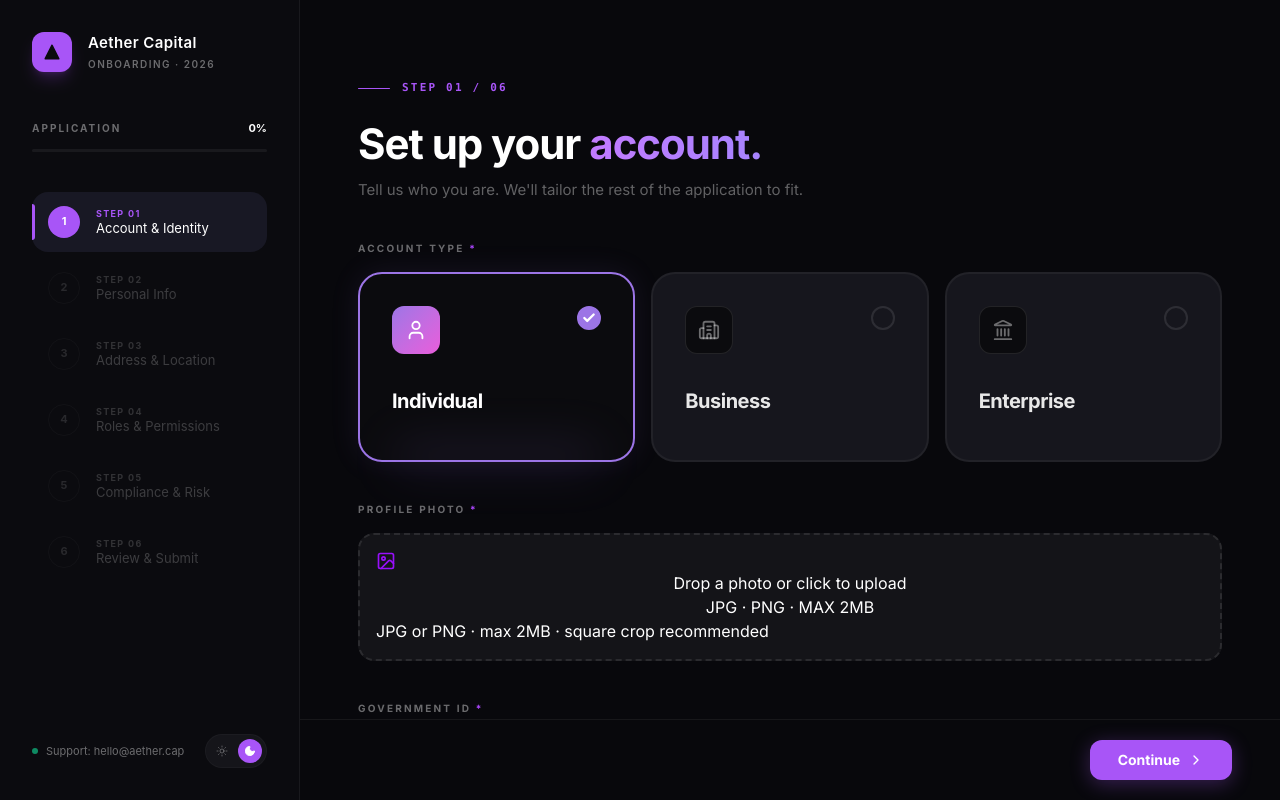
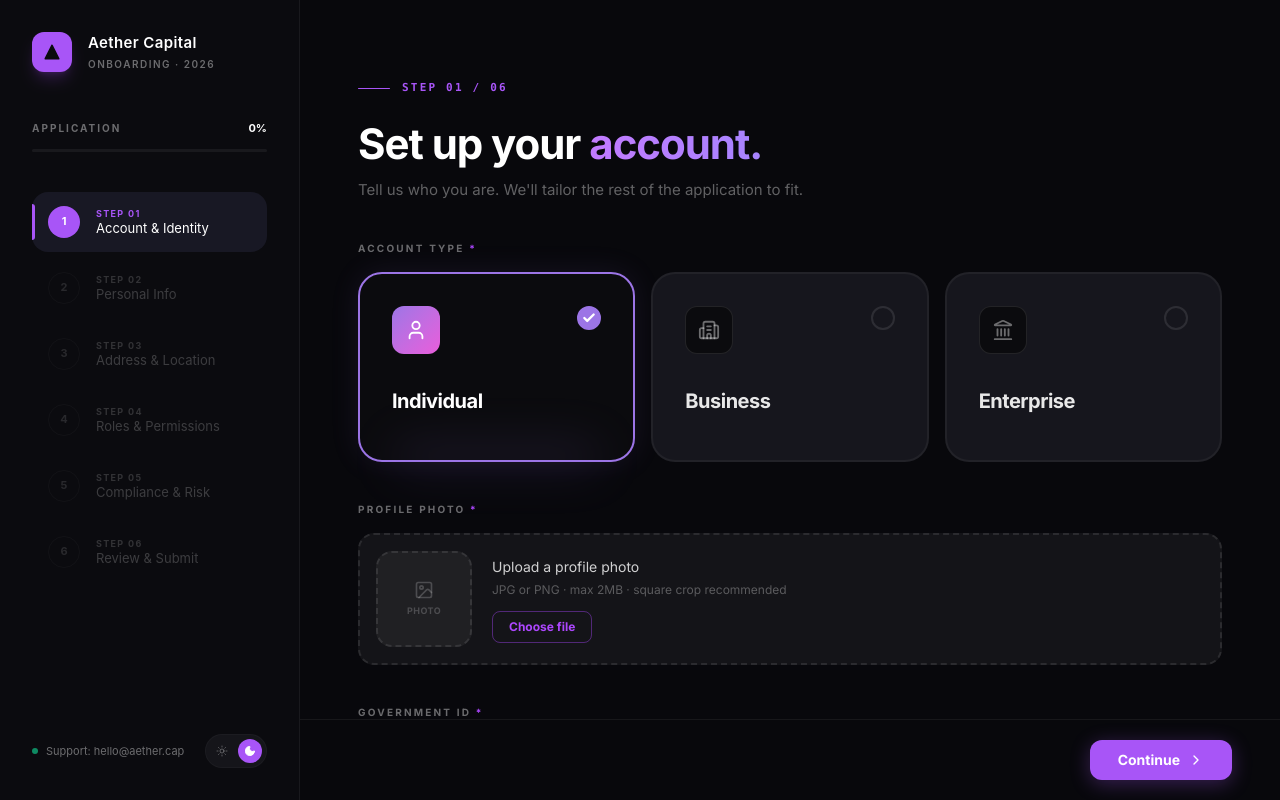
Before and after one commit to BeautyMauryaa/AetherCapital, a React (Vite) app in the folder client/: page / in a window 1280 px wide. Built offline with nearby package versions, Linux system fonts and the light colour scheme.

Commit message:
Refactor FileUpload for immediate file upload and preview
Refactor FileUpload component to improve file handling and upload process. Added immediate upload on file selection and enhanced preview functionality.

```diff
--- a/client/src/features/onboarding/components/FileUpload.jsx
+++ b/client/src/features/onboarding/components/FileUpload.jsx
@@ -1,66 +1,223 @@
-import React, { useRef, useState, useEffect } from "react"; // Added useEffect here
-import { Image as ImageIcon, CreditCard, CheckCircle2 } from "lucide-react";
+// src/features/onboarding/components/FileUpload.jsx
+// FIX 3: Image files upload to /api/upload/image immediately on selection.
+//         Drive URL stored in formData — submit only sends the URL, not the binary.
+
+import React, { useRef, useState, useEffect } from "react";
+import { Image as ImageIcon, CreditCard, CheckCircle2, X, Loader2, AlertCircle } from "lucide-react";
 import { useTheme } from "@/context/ThemeContext";
 import { useOnboardingStore } from "@/app/store/onboarding.store";
+import { fileStore } from "@/app/store/fileStore.js";
+import { uploadImage, uploadDocument } from "@/services/api.service";
 
 const FileUpload = ({
-  variant = "photo",
-  sublabel = null,
-  accept = "image/*",
+  variant   = "photo",
+  sublabel  = null,
+  accept    = "image/*",
   helperText = null,
-  fieldName, // "profileImage" | "idFront" | "idBack"
+  fieldName,
 }) => {
-  const [file, setFile] = useState(null);
-  const [isDragging, setIsDragging] = useState(false);
-  const fileInputRef = useRef(null);
-  const { theme } = useTheme();
-  const isDark = theme === "dark";
+  const { theme }                     = useTheme();
+  const isDark                        = theme === "dark";
+  const { updateForm, formData }      = useOnboardingStore();
+  const fileInputRef                  = useRef(null);
 
-  // FIX: Destructure formData here so it's available for the useEffect
-  const { updateForm, formData } = useOnboardingStore();
+  const [file,        setFile]        = useState(() => fileStore.get(fieldName) ?? null);
+  const [preview,     setPreview]     = useState(formData[`${fieldName}__preview`] || null);
+  const [isUploading, setIsUploading] = useState(false);
+  const [uploadError, setUploadError] = useState(null);
 
-  // This syncs the local state with the global store (useful for 'Back' button)
+  // Restore preview from existing file on mount
   useEffect(() => {
-    if (formData && formData[fieldName] && !file) {
-      setFile(formData[fieldName]);
+    const existing = fileStore.get(fieldName);
+    if (existing instanceof File && existing.type.startsWith("image/")) {
+      const reader = new FileReader();
+      reader.onload = (e) => setPreview(e.target.result);
+      reader.readAsDataURL(existing);
     }
-  }, [formData, fieldName, file]);
+  }, [fieldName]);
 
-  const handleFile = (f) => {
+  const handleFile = async (f) => {
     if (!f) return;
+
+    // Show file + preview immediately for good UX
     setFile(f);
-    if (fieldName) {
-      updateForm({ [fieldName]: f });
+    setUploadError(null);
+
+    if (f.type.startsWith("image/")) {
+      const reader = new FileReader();
+      reader.onload = (e) => {
+        setPreview(e.target.result);
+        updateForm({ [`${fieldName}__preview`]: e.target.result });
+      };
+      reader.readAsDataURL(f);
+    } else {
+      setPreview(null);
+    }
+
+    // ── Upload to separate API immediately (FIX 3) ────────────────────────────
+    setIsUploading(true);
+    try {
+      const isImage = f.type.startsWith("image/");
+      const result  = isImage ? await uploadImage(f) : await uploadDocument(f);
+
+      // Store Drive URL in formData — submit will use this, not the binary
+      updateForm({
+        [fieldName]: f,
+        [`${fieldName}__name`]:      f.name,
+        [`${fieldName}__driveUrl`]:  result.url,
+        [`${fieldName}__viewLink`]:  result.viewLink,
+        [`${fieldName}__fileId`]:    result.fileId,
+      });
+
+      // Keep file in fileStore for preview restoration on back navigation
+      fileStore.set(fieldName, f);
+    } catch (err) {
+      setUploadError(err.message || "Upload failed. Please try again.");
+      // Clear the optimistic file display on error
+      setFile(null);
+      setPreview(null);
+    } finally {
+      setIsUploading(false);
     }
   };
 
-  const onDragOver = (e) => {
-    e.preventDefault();
-    setIsDragging(true);
+  const handleRemove = (e) => {
+    e.stopPropagation();
+    setFile(null);
+    setPreview(null);
+    setUploadError(null);
+    fileStore.delete(fieldName);
+    updateForm({
+      [fieldName]:                null,
+      [`${fieldName}__name`]:     null,
+      [`${fieldName}__preview`]:  null,
+      [`${fieldName}__driveUrl`]: null,
+      [`${fieldName}__viewLink`]: null,
+      [`${fieldName}__fileId`]:   null,
+    });
+    if (fileInputRef.current) fileInputRef.current.value = "";
   };
 
-  const onDragLeave = () => setIsDragging(false);
+  const onDragOver = (e) => e.preventDefault();
+  const onDrop     = (e) => { e.preventDefault(); handleFile(e.dataTransfer.files[0]); };
 
-  const onDrop = (e) => {
-    e.preventDefault();
-    setIsDragging(false);
-    handleFile(e.dataTransfer.files[0]);
-  };
+  // ── Photo variant ─────────────────────────────────────────────────────────
+  if (variant === "photo") {
+    return (
+      <div className="flex flex-col sm:flex-row items-start sm:items-center gap-5">
+        {/* Square preview box */}
+        <div
+          onClick={() => !isUploading && fileInputRef.current.click()}
+          onDragOver={onDragOver}
+          onDrop={onDrop}
+          className={`relative w-24 h-24 rounded-2xl border-2 border-dashed flex-shrink-0 overflow-hidden
+            ${isUploading ? "cursor-wait opacity-80" : "cursor-pointer"} transition-all duration-200
+            ${file
+              ? "border-purple-500/50"
+              : isDark
+                ? "border-white/10 hover:border-purple-500/40 bg-white/5"
+                : "border-slate-200 hover:border-purple-400/50 bg-slate-50"
+            }`}
+        >
+          <input
+            type="file"
+            ref={fileInputRef}
+            className="hidden"
+            accept={accept}
+            onChange={(e) => handleFile(e.target.files[0])}
+          />
 
-  const getStatusClass = () => {
-    if (isDragging) return "state-dragging";
-    if (file) return "state-success";
-    return "state-default";
-  };
+          {/* Uploading overlay */}
+          {isUploading && (
+            <div className="absolute inset-0 z-20 flex items-center justify-center bg-black/40 rounded-2xl">
+              <Loader2 size={20} className="text-white animate-spin" />
+            </div>
+          )}
 
+          {preview ? (
+            <>
+              <img src={preview} alt="Preview" className="w-full h-full object-cover" />
+              {!isUploading && (
+                <button
+                  onClick={handleRemove}
+                  className="absolute top-1 right-1 w-5 h-5 bg-black/60 rounded-full flex items-center justify-center hover:bg-red-500 transition-colors z-10"
+                >
+                  <X size={10} className="text-white" />
+                </button>
+              )}
+            </>
+          ) : (
+            <div className="w-full h-full flex flex-col items-center justify-center gap-1">
+              <ImageIcon size={20} className={isDark ? "text-white/20" : "text-slate-300"} />
+              <span className={`text-[9px] font-bold uppercase tracking-wider
+                ${isDark ? "text-white/20" : "text-slate-300"}`}>
+                Photo
+              </span>
+            </div>
+          )}
+        </div>
+
+        {/* Right side info */}
+        <div className="flex flex-col justify-center">
+          {isUploading ? (
+            <div className="flex items-center gap-2">
+              <Loader2 size={14} className="text-purple-500 animate-spin" />
+              <span className={`text-[13px] ${isDark ? "text-white/60" : "text-slate-500"}`}>
+                Uploading…
+              </span>
+            </div>
+          ) : file && !uploadError ? (
+            <>
+              <div className="flex items-center gap-2 mb-1">
+                <CheckCircle2 size={14} className="text-emerald-500 flex-shrink-0" />
+                <span className={`text-[13px] font-semibold truncate max-w-[200px]
+                  ${isDark ? "text-white" : "text-slate-900"}`}>
+                  {file.name}
+                </span>
+              </div>
+              <button onClick={handleRemove}
+                className={`text-[11px] text-left transition-colors w-fit
+                  ${isDark ? "text-white/30 hover:text-red-400" : "text-slate-400 hover:text-red-500"}`}>
+                Remove
+              </button>
+            </>
+          ) : (
+            <>
+              {/* Upload error — inline UI (FIX 2) */}
+              {uploadError && (
+                <div className="flex items-center gap-1.5 mb-2 text-red-400">
+                  <AlertCircle size={12} />
+                  <span className="text-[11px]">{uploadError}</span>
+                </div>
+              )}
+              <p className={`text-[14px] font-medium mb-1 ${isDark ? "text-white/80" : "text-slate-700"}`}>
+                {uploadError ? "Try again" : "Upload a profile photo"}
+              </p>
+              <p className={`text-[12px] mb-3 ${isDark ? "text-white/30" : "text-slate-400"}`}>
+                {helperText || "JPG or PNG · max 5MB"}
+              </p>
+              <button
+                onClick={() => fileInputRef.current.click()}
+                className="px-4 py-1.5 rounded-lg text-[12px] font-semibold border border-purple-500/40 text-purple-500 hover:bg-purple-500/10 transition-all w-fit"
+              >
+                {uploadError ? "Choose different file" : "Choose file"}
+              </button>
+            </>
+          )}
+        </div>
+      </div>
+    );
+  }
+
+  // ── ID / Document variant ─────────────────────────────────────────────────
   return (
     <div className={`upload-wrapper ${isDark ? "dark-theme" : ""}`}>
       <div
         onDragOver={onDragOver}
-        onDragLeave={onDragLeave}
         onDrop={onDrop}
-        onClick={() => fileInputRef.current.click()}
-        className={`upload-container ${variant} ${getStatusClass()}`}
+        onClick={() => !isUploading && fileInputRef.current.click()}
+        className={`upload-container ${variant} ${file ? "state-success" : "state-default"}
+          ${isUploading ? "cursor-wait" : "cursor-pointer"}`}
       >
         <input
           type="file"
@@ -70,35 +227,43 @@ const FileUpload = ({
           onChange={(e) => handleFile(e.target.files[0])}
         />
 
-        {file ? (
-          <div className="flex flex-col items-center animate-in fade-in zoom-in duration-300">
-            <CheckCircle2 size={32} className="text-[#1AD1A5] mb-3" />
-            <p className={`text-sm font-semibold text-center px-4 truncate max-w-full
+        {isUploading ? (
+          <div className="flex flex-col items-center gap-2">
+            <Loader2 size={24} className="text-purple-500 animate-spin" />
+            <p className="upload-subtitle">Uploading…</p>
+          </div>
+        ) : file && !uploadError ? (
+          <div className="flex flex-col items-center">
+            <CheckCircle2 size={28} className="text-[#1AD1A5] mb-2" />
+            <p className={`text-[12px] font-semibold text-center px-4 truncate max-w-full
               ${isDark ? "text-white/90" : "text-slate-900"}`}>
-              {file.name}
+              {file.name.length > 22 ? file.name.slice(0, 22) + "…" : file.name}
             </p>
-            <p className="upload-subtitle !tracking-widest mt-1">Click to replace</p>
+            <p className="upload-subtitle mt-1">Click to replace</p>
           </div>
         ) : (
           <>
-            <div className="icon-wrapper">
-              {variant === "photo"
-                ? <ImageIcon size={20} className="text-purple-600" />
-                : <CreditCard size={20} className="text-purple-600" />
-              }
-            </div>
-            <div className="text-center px-4">
-              <p className="upload-title">
-                {sublabel || (variant === "photo" ? "Drop a photo or click to upload" : "Upload document")}
-              </p>
-              <p className="upload-subtitle">
-                {variant === "photo" ? "JPG · PNG · MAX 2MB" : "JPG · PNG · PDF"}
-              </p>
-            </div>
+            {uploadError ? (
+              <div className="flex flex-col items-center gap-1 px-4 text-center">
+                <AlertCircle size={22} className="text-red-400 mb-1" />
+                <p className="text-[12px] text-red-400 font-semibold">Upload failed</p>
+                <p className="upload-subtitle text-[10px]">{uploadError}</p>
+                <p className="upload-subtitle">Click to retry</p>
+              </div>
+            ) : (
+              <>
+                <div className="icon-wrapper">
+                  <CreditCard size={20} className="text-purple-600" />
+                </div>
+                <div className="text-center px-4">
+                  <p className="upload-title">{sublabel || "Upload document"}</p>
+                  <p className="upload-subtitle">JPG · PNG · PDF</p>
+                </div>
+              </>
+            )}
           </>
         )}
       </div>
-      {helperText && <p className="helper-text">{helperText}</p>}
     </div>
   );
 };
```
